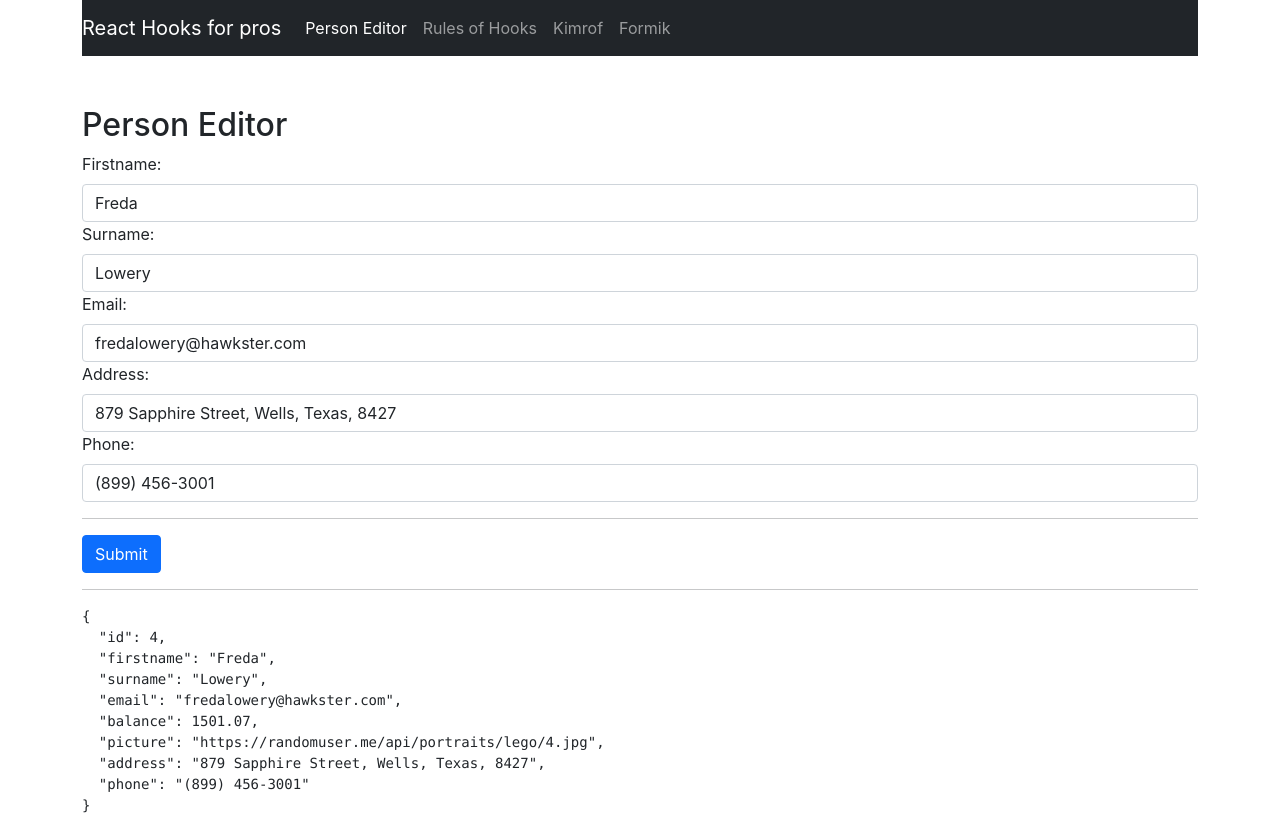
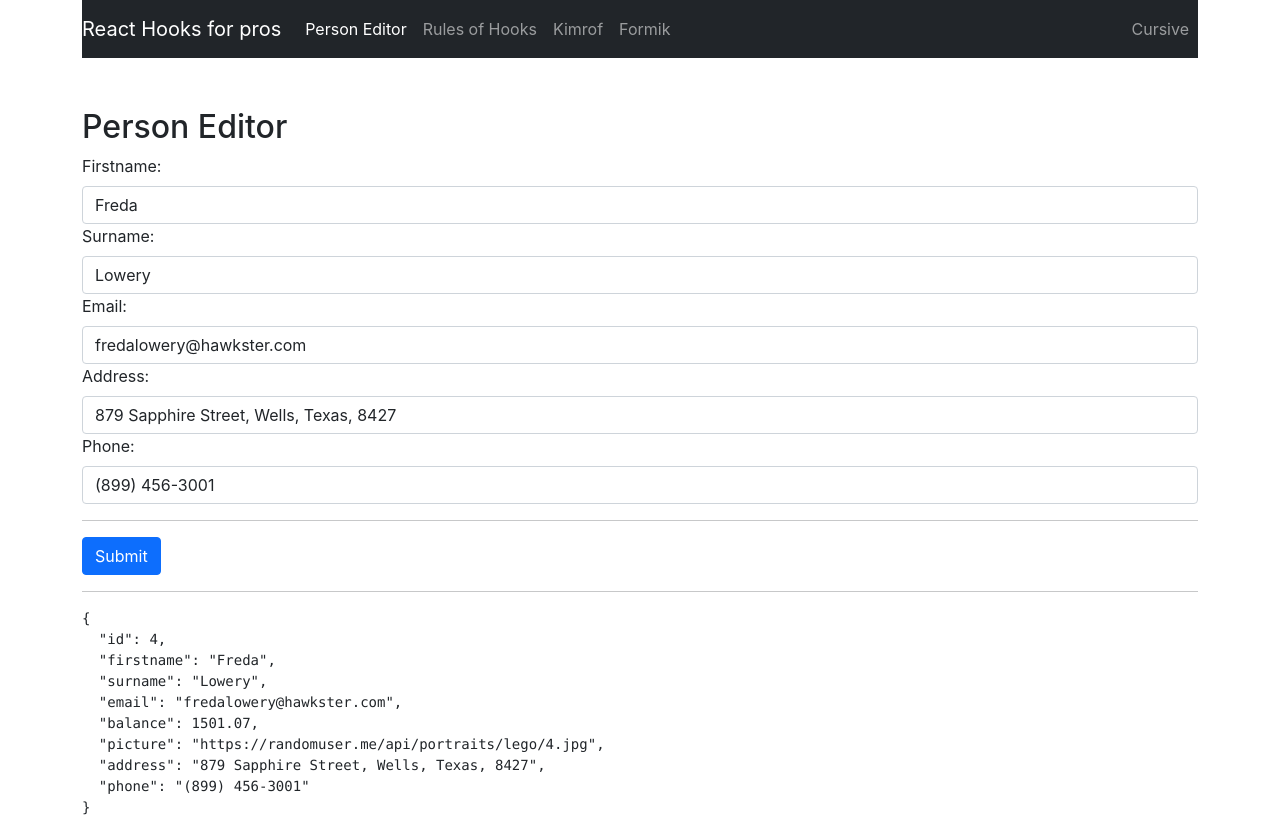
Before and after one commit to mauricedb/react-hooks-tips-only-the-pros-know-course-complete, a React (Vite) app: page /person-editor in a window 1280 px wide. Built offline with nearby package versions, Linux system fonts and the light colour scheme.

Commit message:
Added ThemeProvider

```diff
--- a/src/components/AppNavbar.tsx
+++ b/src/components/AppNavbar.tsx
@@ -1,14 +1,16 @@
 import React, { ReactElement } from "react"
-import { Navbar, Nav } from "react-bootstrap"
+import { Navbar, Nav, Button } from "react-bootstrap"
 import { Link, NavLink } from "react-router-dom"
 
 export function AppNavbar(): ReactElement {
+  const isCursive = false
+
   return (
     <Navbar bg="dark" variant="dark">
       <Navbar.Brand as={Link} to="/">
         React Hooks for pros
       </Navbar.Brand>
-      <Nav className="mr-auto">
+      <Nav className="me-auto">
         <Nav.Link as={NavLink} to="/person-editor">
           Person Editor
         </Nav.Link>
@@ -22,6 +24,18 @@ export function AppNavbar(): ReactElement {
           Formik
         </Nav.Link>
       </Nav>
+      <Nav>
+        <Nav.Link
+          className="justify-content-end"
+          as={Button}
+          variant="link"
+          onClick={() => {
+            // Set fontFamily
+          }}
+        >
+          {isCursive ? "Normal" : "Cursive"}
+        </Nav.Link>
+      </Nav>
     </Navbar>
   )
 }
--- a/src/main.tsx
+++ b/src/main.tsx
@@ -3,10 +3,13 @@ import ReactDOM from "react-dom"
 import "bootstrap/dist/css/bootstrap.min.css"
 import "./index.css"
 import { App } from "./App"
+import { ThemeProvider } from "./utils/Theme"
 
 ReactDOM.render(
   <React.StrictMode>
-    <App />
+    <ThemeProvider>
+      <App />
+    </ThemeProvider>
   </React.StrictMode>,
   document.getElementById("root")
 )
--- /dev/null
+++ b/src/utils/Theme.tsx
@@ -0,0 +1,30 @@
+import React, {
+  createContext,
+  CSSProperties,
+  ReactElement,
+  ReactNode,
+  useState,
+} from "react"
+
+export interface ThemeContext {
+  style?: CSSProperties
+  setStyle: (style?: CSSProperties) => void
+}
+
+export const themeContext = createContext<ThemeContext>({
+  setStyle: () => void null,
+})
+
+interface Props {
+  children: ReactNode
+}
+
+export function ThemeProvider({ children }: Props): ReactElement {
+  const [style, setStyle] = useState<CSSProperties>()
+
+  return (
+    <themeContext.Provider value={{ style, setStyle }}>
+      {children}
+    </themeContext.Provider>
+  )
+}
```
